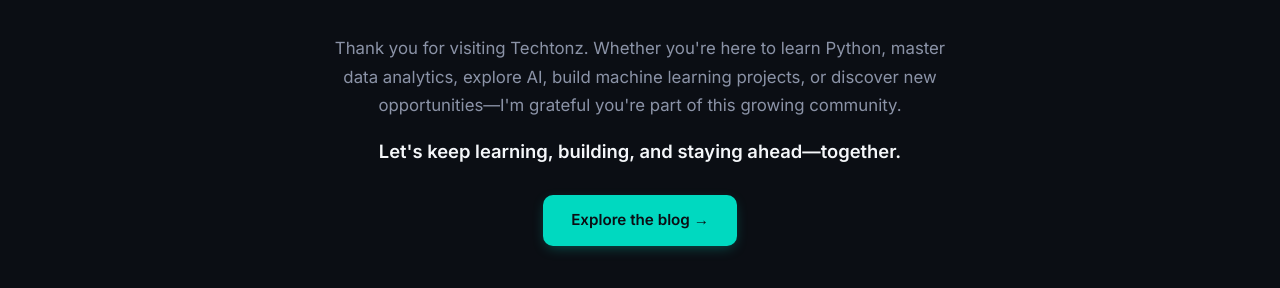
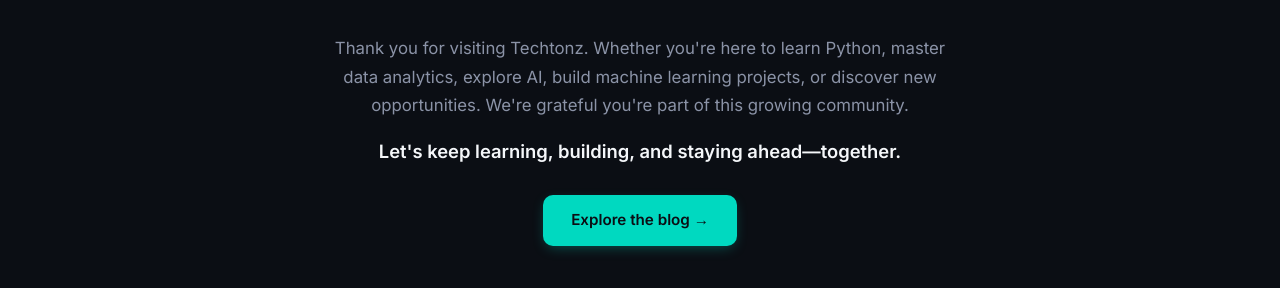
Before and after one commit to teefortech/Techtonz, a Jekyll site: the page built from contact.md, in a window 1280 px wide and 900 px high, scrolled down 2320 px. Shown: the part 483-771 px from the top of the window. Built offline with Jekyll 4.4.1, drawn with Linux system fonts in a browser that asks for light colours.

```diff
--- a/contact.md
+++ b/contact.md
@@ -153,7 +153,7 @@ permalink: /contact/
 <section class="about-section about-cta">
   <div class="about-section-inner" style="text-align: center; max-width: 640px;">
     <h2>Thank You</h2>
-    <p>Thank you for visiting Techtonz. Whether you're here to learn Python, master data analytics, explore AI, build machine learning projects, or discover new opportunities—I'm grateful you're part of this growing community.</p>
+    <p>Thank you for visiting Techtonz. Whether you're here to learn Python, master data analytics, explore AI, build machine learning projects, or discover new opportunities. We're grateful you're part of this growing community.</p>
     <p class="welcome-line">Let's keep learning, building, and staying ahead—together.</p>
     <div class="hero-actions" style="justify-content: center; margin-top: 28px;">
       <a href="{{ '/blog/' | relative_url }}" class="btn-primary">Explore the blog →</a>
```
